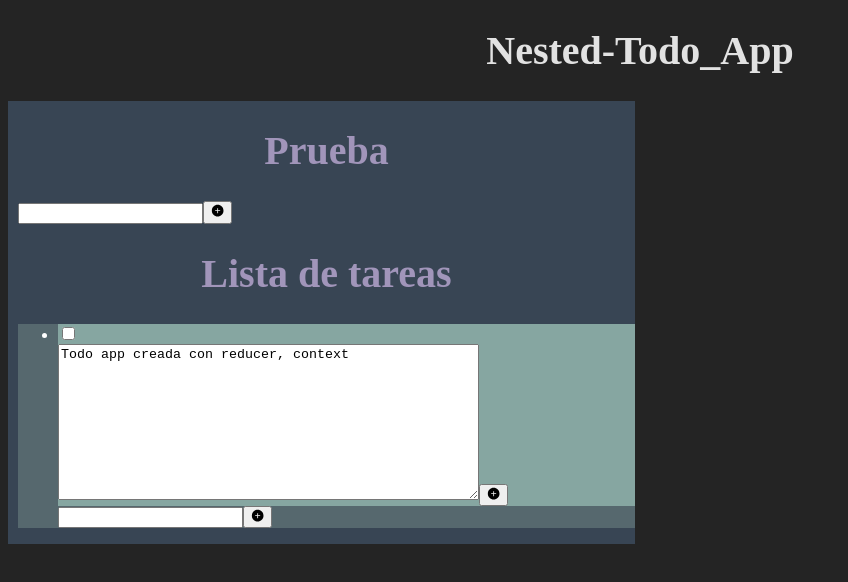
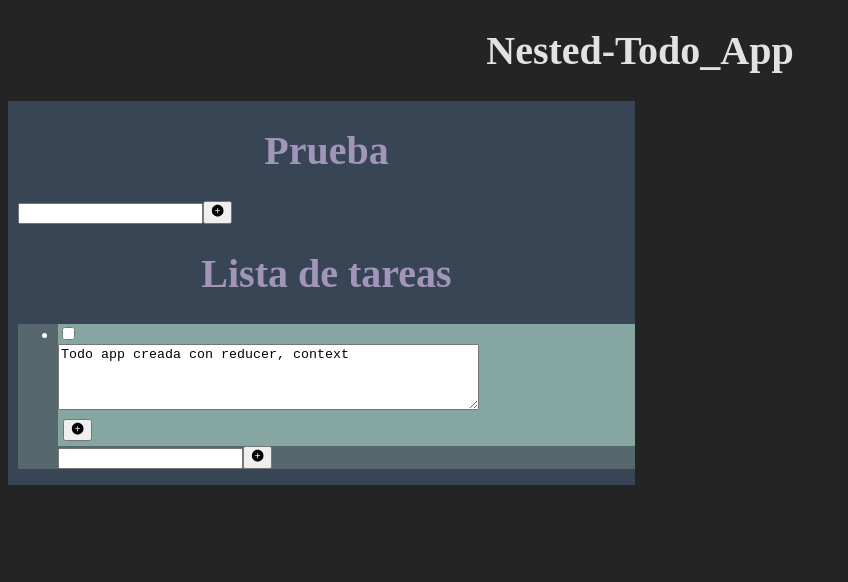
Before and after one commit to AlfonsoG-dev/new-todo-app, a React (Vite) app: page / in a window 1280 px wide. Both pictures are taken after a click on the button 77 px from the left and 360 px from the top of the page. Shown: the top 582 px of the page, without its empty margins (0-848 px from the left). Built offline with nearby package versions, Linux system fonts and the light colour scheme.

Commit message:
modificación de subtarea para el momento de la edición

```diff
--- a/src/components/Todo.jsx
+++ b/src/components/Todo.jsx
@@ -16,9 +16,13 @@ export default function Todo({ tarea }) {
 
     if (editada) {
         content = (
-            <form onSubmit={handleEditarTarea}>
+            <form onSubmit={handleEditarTarea} id="form-edicion">
+                <label htmlFor="">
+
                     <textarea
-                    rows={10}
+                        form="form-edicion"
+                        wrap="hard"
+                        rows={4}
                         cols={50}
                         value={tarea.descripcion}
                         onChange={(e) => dispatch({
@@ -29,7 +33,11 @@ export default function Todo({ tarea }) {
                             }
                         })}
                     />
+                </label>
+                <div className="tarea-options">
+
                     <button><AiFillPlusCircle /></button>
+                </div>
             </form>
         )
     } else {
--- a/src/components/subtarea/SubTodo.jsx
+++ b/src/components/subtarea/SubTodo.jsx
@@ -10,14 +10,19 @@ export default function SubTarea({ subtarea, onDeleteSubTarea, onChangeSubTarea,
         content = (
             <form onSubmit={handleEditarSubTarea}>
 
-                <input
+                <textarea
+                    rows={4}
+                    cols={50}
                     value={subtarea.descripcion}
                     onChange={(e) => onChangeSubTarea({
                         ...subtarea,
                         descripcion: e.target.value
                     })}
                 />
-                <button><AiFillPlusCircle /></button>
+                <div className="tarea-options">
+
+                    <button><AiFillPlusCircle /></button>
+                </div>
             </form>
         )
     } else {
```
Lines whose indentation alone changed are shown as unchanged.
